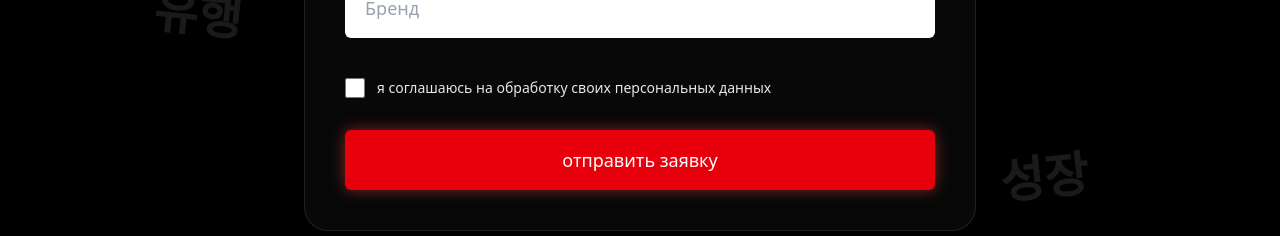
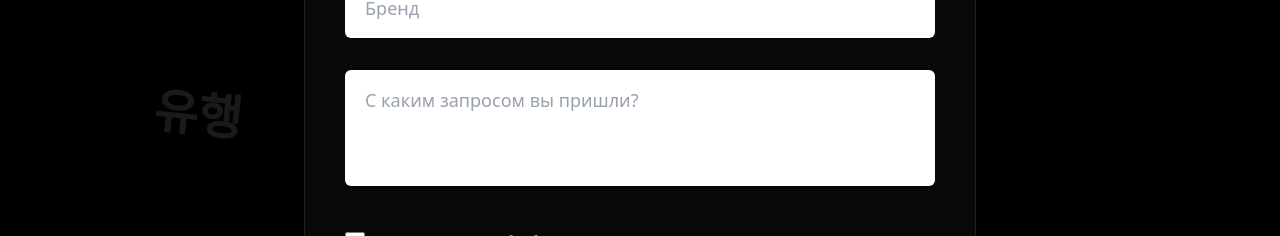
Before and after one commit to angerrissues/managersayt, a Next.js app: page /vacancies in a window 1280 px wide. Shown: the part 2261-2497 px from the top of the page. Built offline with nearby package versions, Linux system fonts and the light colour scheme; no server answers.

Commit message:
feat: add request text field to advertiser lead form

```diff
--- a/src/actions/leads.ts
+++ b/src/actions/leads.ts
@@ -13,6 +13,7 @@ export async function submitAdvertiserLead(formData: FormData): Promise<ActionRe
   const email = formData.get("email") as string;
   const phone = formData.get("phone") as string;
   const brandName = formData.get("brandName") as string;
+  const requestText = formData.get("requestText") as string;
 
   // Валидация
   if (!name || name.trim().length < 2) {
@@ -27,6 +28,9 @@ export async function submitAdvertiserLead(formData: FormData): Promise<ActionRe
   if (!brandName || brandName.trim().length < 2) {
     return { success: false, message: "Укажите название бренда." };
   }
+  if (!requestText || requestText.trim().length < 5) {
+    return { success: false, message: "Опишите ваш запрос." };
+  }
 
   try {
     await prisma.advertiserLead.create({
@@ -35,6 +39,7 @@ export async function submitAdvertiserLead(formData: FormData): Promise<ActionRe
         email: email.trim(),
         phone: phone.trim(),
         brandName: brandName.trim(),
+        requestText: requestText.trim(),
       },
     });
 
@@ -46,6 +51,8 @@ export async function submitAdvertiserLead(formData: FormData): Promise<ActionRe
 📱 <b>Телефон:</b> ${phone.trim()}
 ✉️ <b>Email:</b> ${email.trim()}
 💼 <b>Бренд:</b> ${brandName.trim()}
+📝 <b>Запрос:</b>
+${requestText.trim()}
 ━━━━━━━━━━━━━━━━━━
 `;
     await broadcastLeadNotification(tgMessage);
--- a/src/components/LeadForms.tsx
+++ b/src/components/LeadForms.tsx
@@ -188,6 +188,7 @@ export default function LeadForms() {
 
               {/* Dynamic field */}
               {activeTab === "advertiser" ? (
+                <>
                   <input
                     type="text"
                     name="brandName"
@@ -195,6 +196,14 @@ export default function LeadForms() {
                     placeholder="Бренд"
                     className="w-full bg-white text-black text-base md:text-lg py-3.5 md:py-4 px-4 md:px-5 outline-none rounded-md placeholder:text-gray-400"
                   />
+                  <textarea
+                    name="requestText"
+                    required
+                    rows={3}
+                    placeholder="С каким запросом вы пришли?"
+                    className="w-full bg-white text-black text-base md:text-lg py-3.5 md:py-4 px-4 md:px-5 outline-none rounded-md placeholder:text-gray-400 resize-none"
+                  />
+                </>
               ) : (
                 <textarea
                   name="socialLinks"
```
Also changed, not shown: 1 other file (tests, documents, lock files or other folders). Lines whose indentation alone changed are shown as unchanged.
